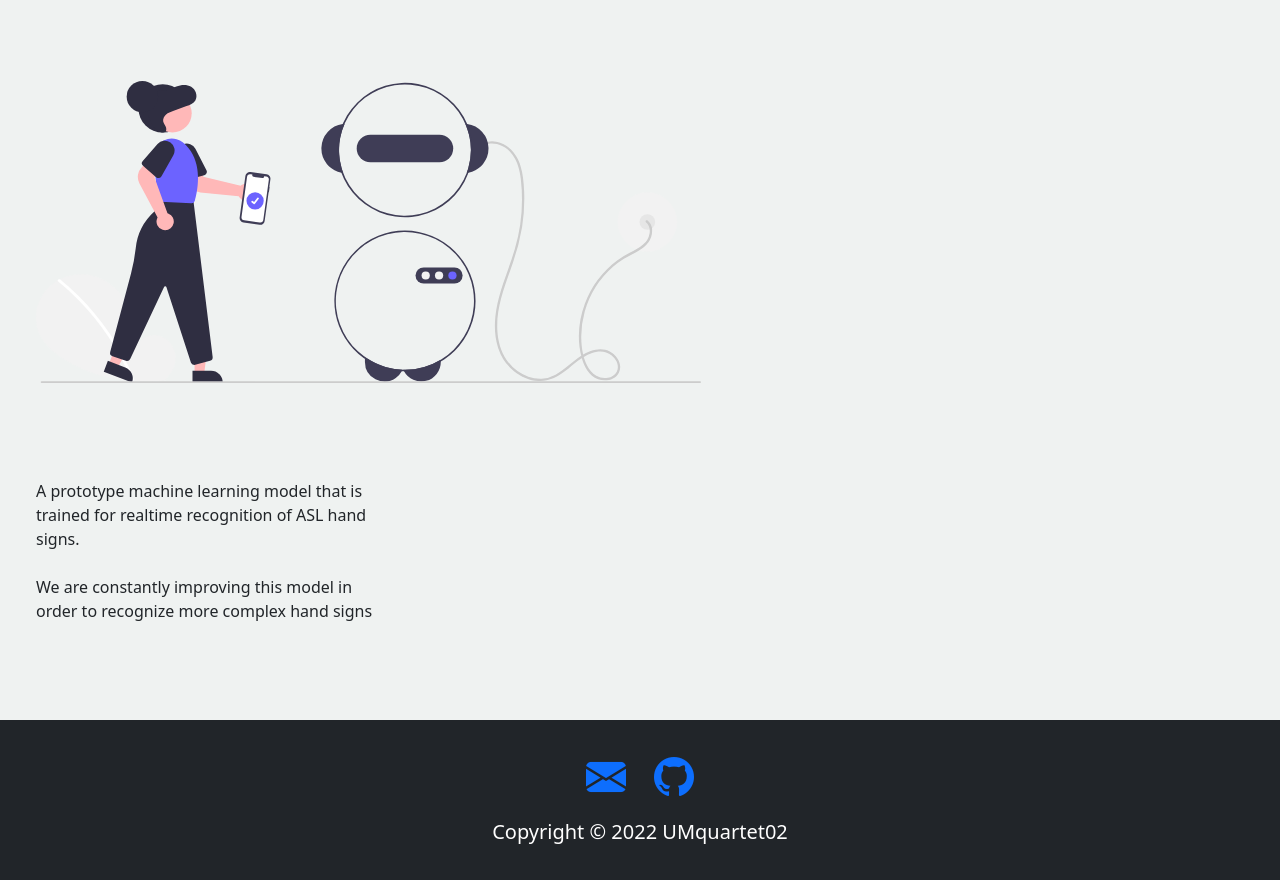
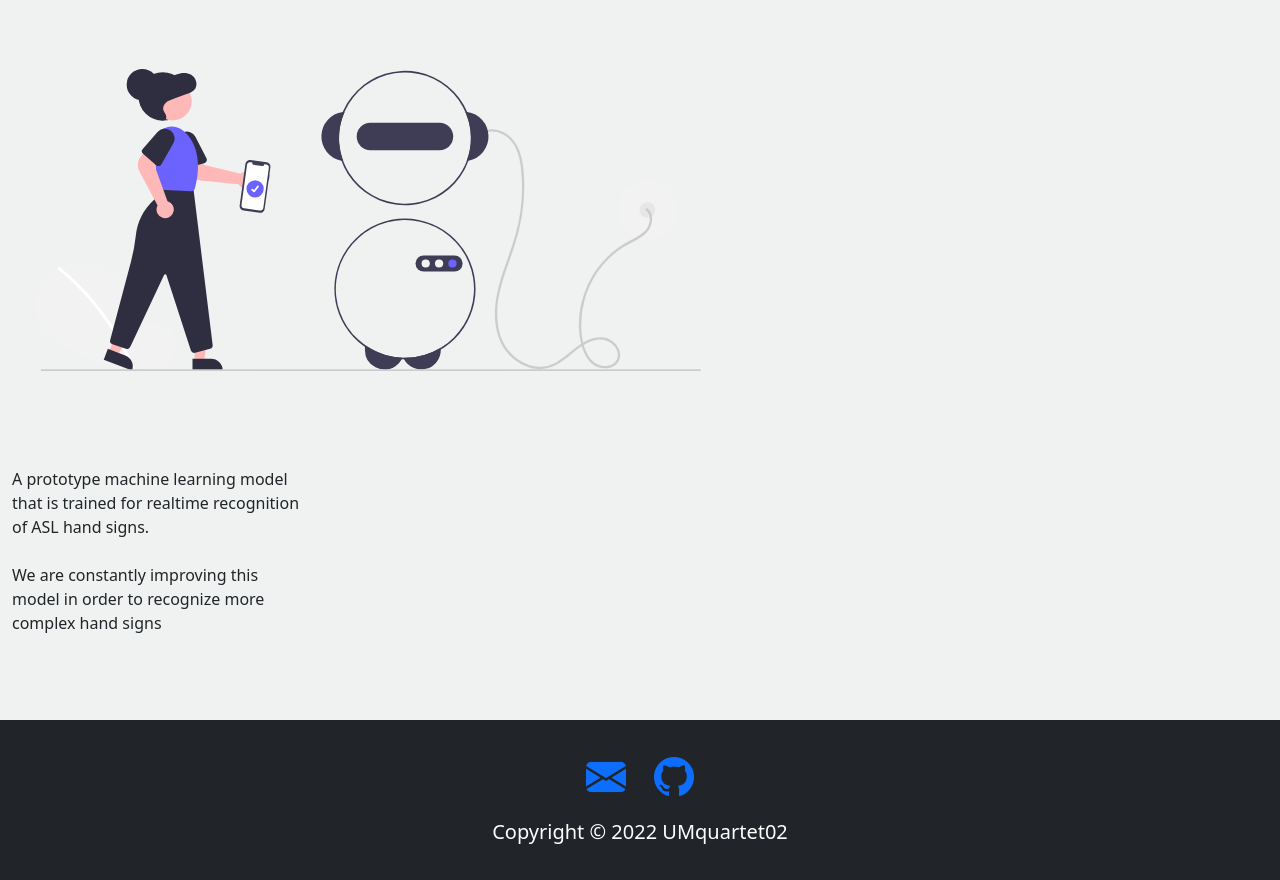
Before and after one commit to Programmer420-1/HandsfreeMLWebApp, a Flask app: page / in a window 1280 px wide. Shown: the part 88-968 px from the top of the page. Run offline with Flask 2, Linux system fonts and the light colour scheme; some libraries are stand-ins or nearby versions.

```diff
--- a/app.py
+++ b/app.py
@@ -33,4 +33,4 @@ def video():
     mimetype='multipart/x-mixed-replace; boundary=frame')
 
 if __name__ == '__main__':
-    app.run()
+    app.run(debug=True)
--- a/camera.py
+++ b/camera.py
@@ -46,7 +46,7 @@ def extract_keypoints(results):
 prev = None
 class Video(object):
     def __init__(self):
-        self.video = cv2.VideoCapture(1)
+        self.video = cv2.VideoCapture(0)
         self.threshold = 0.7
         self.actions = "a b c d e f g h i k l m n o p q r s t u v w x y".split(" ")
         self.actions = np.array(self.actions)
@@ -91,6 +91,5 @@ class Video(object):
                             cv2.FONT_HERSHEY_SIMPLEX, 1, (0,0,255), 4, cv2.LINE_AA)
                 cv2.putText(image, "Confidence: {:.4f}".format(res[np.argmax(res)]),(15,60),
                             cv2.FONT_HERSHEY_SIMPLEX, 1, (0,0,255), 4, cv2.LINE_AA)
-                cv2.imshow('Mediapipe hands', image)
 
                 return cv2.imencode(".jpg",image)[1].tobytes()
--- a/templates/index.html
+++ b/templates/index.html
@@ -2,11 +2,11 @@
 {% set active_page = "home" %}
 {% block content %}
 
-<div class="row jumbotron" style="background-color: #EFF2F1;display:flex;flex-direction:column;justify-content:center;height:90vh">
-    <div class="p-5 col-xs-10 col-sm-7 col-md-7 col-lg-7 col-xl-7">
+<div class="row" style="background-color: #EFF2F1;display:flex;flex-direction:column;justify-content:center;height:90vh">
+    <div class="p-5 col-xs-10 col-sm-10 col-md-7 col-lg-7 col-xl-7">
         <img src="{{ url_for('static', filename='svg/undraw_artificial_intelligence_re_enpp.svg') }}" class="img-fluid" alt="...">
     </div>
-    <div class="p-5 col-xs-12 col-sm-4 col-md-4 col-lg-4 col-xl-4">
+    <div class="p-5 px-3 mx-2 col-xs-12 col-sm-12 col-md-12 col-lg-3 col-xl-3">
         <p>
             A prototype machine learning model that is trained for realtime recognition of ASL hand signs. <br><br>We are constantly improving this model in order to recognize more complex hand signs
         </p>
```
Also changed, not shown: templates/prediction.html (+14 -3 lines).
